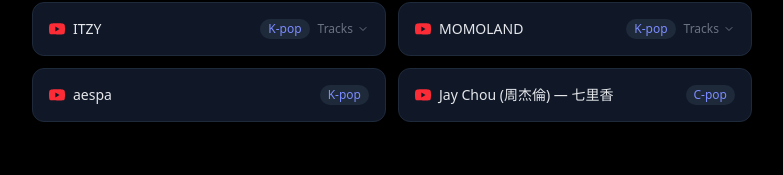
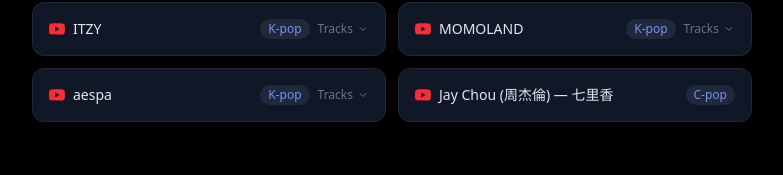
Before and after one commit to s1280061/my-portfolio, a Next.js app: page /music in a window 1280 px wide. Shown: the part 332-507 px from the top of the page, without its empty margins (248-1031 px from the left). Built offline with nearby package versions, Linux system fonts and the light colour scheme.

Commit message:
Add favorite tracks for aespa

```diff
--- a/app/music/page.tsx
+++ b/app/music/page.tsx
@@ -53,7 +53,19 @@
       { title: "Yummy Yummy Love", url: "https://music.youtube.com/watch?v=TbuP2ypiTRc" },
     ],
   },
-  { name: "aespa", genre: "K-pop", url: "https://www.youtube.com/@aespa" },
+  {
+    name: "aespa",
+    genre: "K-pop",
+    url: "https://www.youtube.com/@aespa",
+    tracks: [
+      { title: "Black Mamba", url: "https://music.youtube.com/watch?v=4TWR90KJl84" },
+      { title: "Next Level", url: "https://music.youtube.com/watch?v=dYRITmpFbJ4" },
+      { title: "Savage", url: "https://music.youtube.com/watch?v=phuiiNCxRMg" },
+      { title: "Drama", url: "https://music.youtube.com/watch?v=WPdWvnAAurg" },
+      { title: "Supernova", url: "https://music.youtube.com/watch?v=Os_heh8vPfs" },
+      { title: "Armageddon", url: "https://music.youtube.com/watch?v=gj-lvvYQdiU" },
+    ],
+  },
   { name: "Jay Chou (周杰倫) — 七里香", genre: "C-pop", url: "https://www.youtube.com/watch?v=Bbp9ZaJD_eA" },
 ];
 
```
